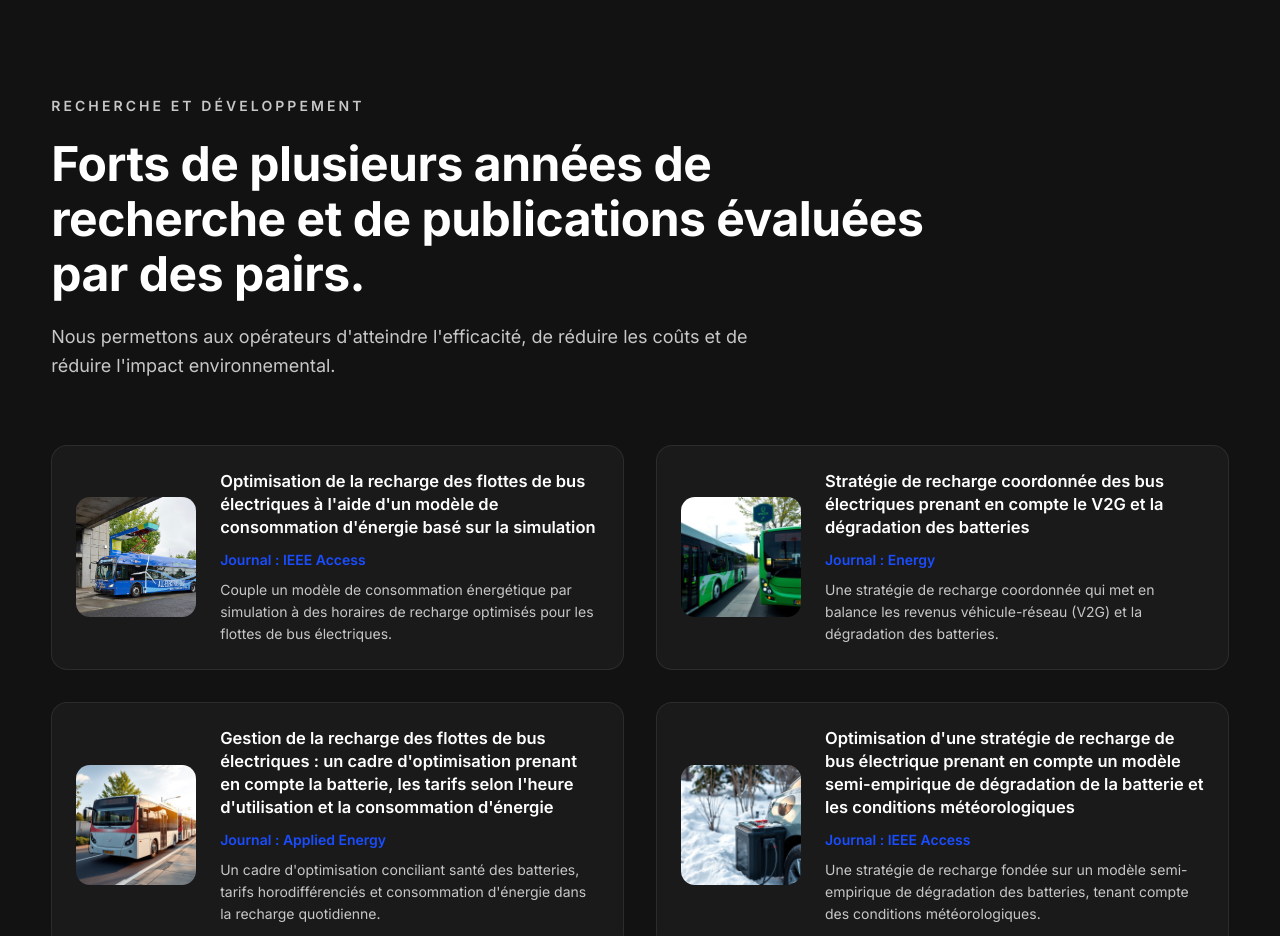
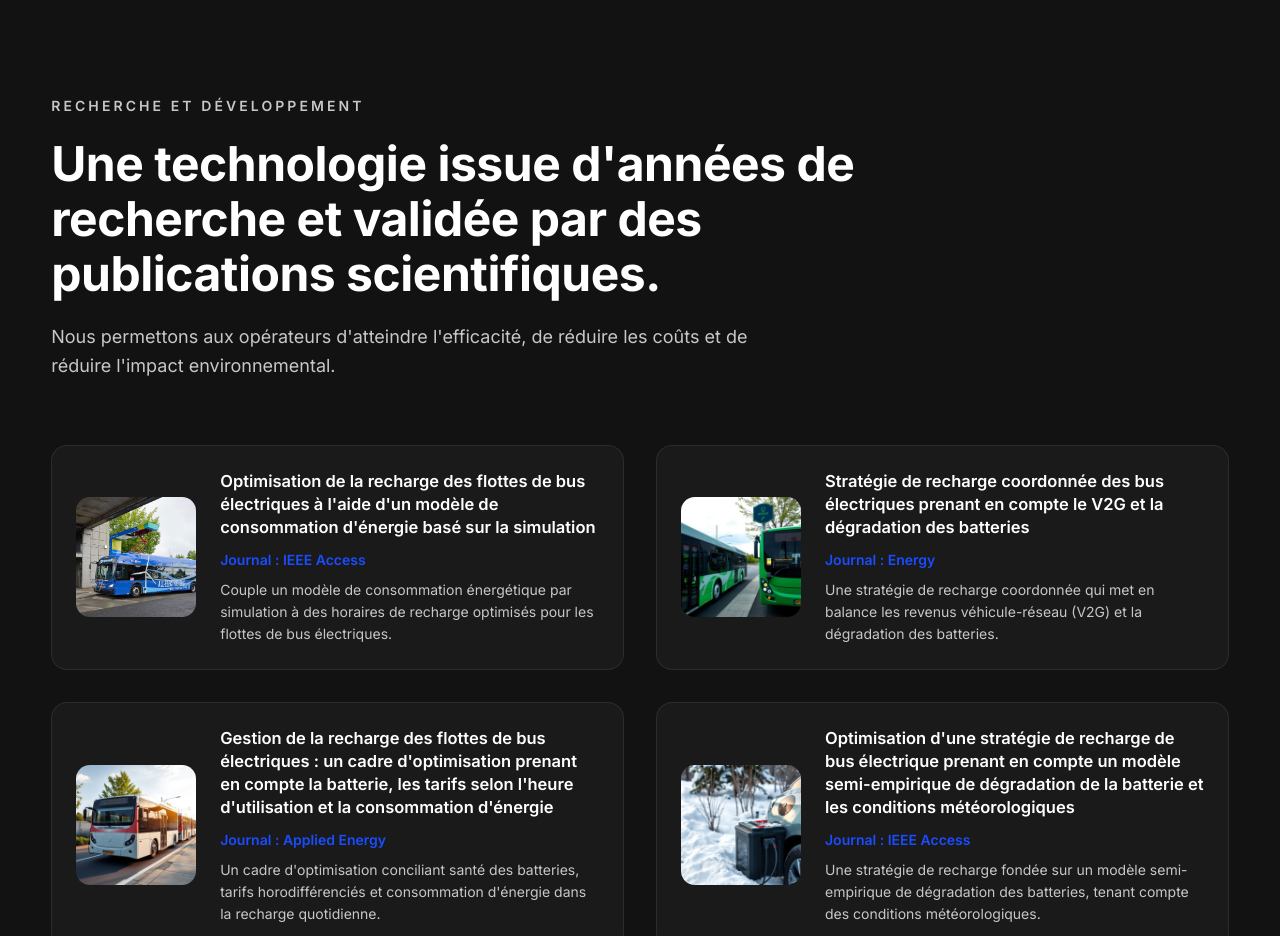
Before and after one commit to jmanzolli/Nextdriv_website, a plain HTML site: page fr/about.html in a window 1280 px wide. Shown: the part 2880-3816 px from the top of the page. Drawn offline with Linux system fonts and the light colour scheme.

Commit message:
Fix translation on the A propos de nous page.

```diff
--- a/fr/about.html
+++ b/fr/about.html
@@ -121,7 +121,7 @@
   <section class="reveal">
     <div class="container">
       <p class="kicker">Recherche et développement</p>
-      <h2 class="section-title">Forts de plusieurs années de recherche et de publications évaluées par des pairs.</h2>
+      <h2 class="section-title">Une technologie issue d'années de recherche et validée par des publications scientifiques.</h2>
       <p class="section-sub">Nous permettons aux opérateurs d'atteindre l'efficacité, de réduire les coûts et de réduire l'impact environnemental.</p>
       <div class="pubs">
         <a class="pub" href="https://ieeexplore.ieee.org/abstract/document/10403253" target="_blank" rel="noopener">
```
